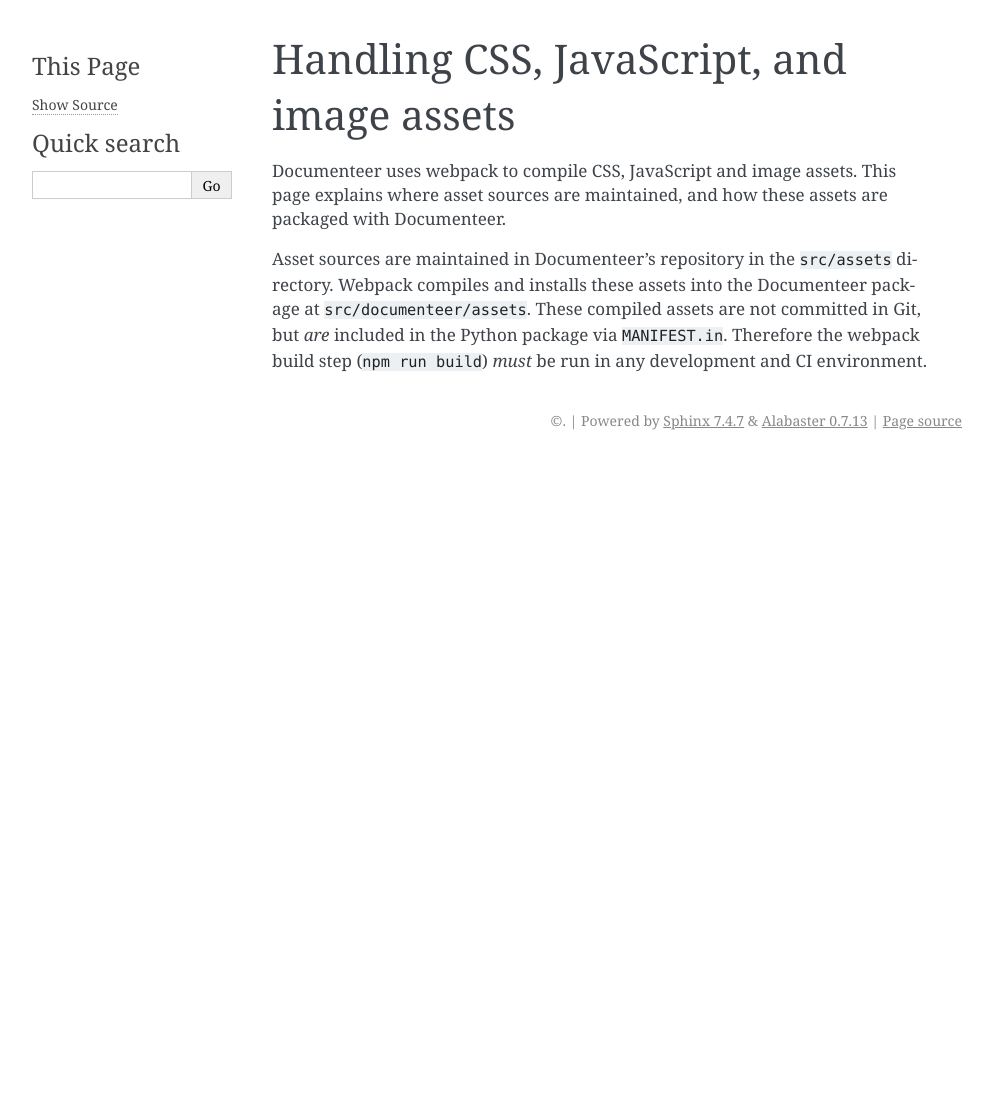
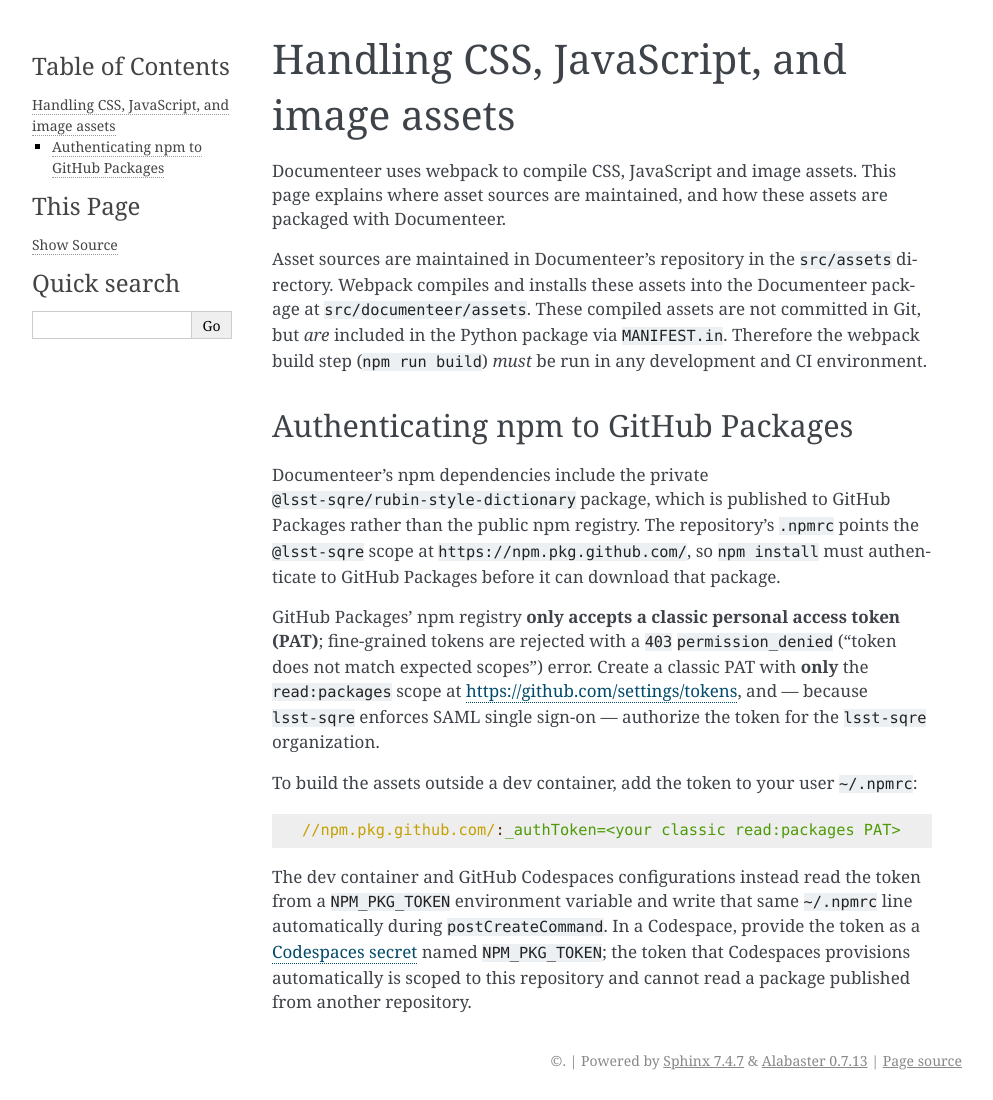
Before and after one commit to lsst-sqre/documenteer, a Sphinx documentation site: the page built from docs/dev/theme-assets.rst, in a window 1280 px wide. Shown: the whole page, without its empty margins (148-1141 px from the left). Built offline with Sphinx 7.4.7, drawn with Linux system fonts in a browser that asks for light colours; pages that are not in the unit, such as notebooks, are missing from menus; before the commit the page ends 900 px from its top, so only the background shows below that.

Commit message:
Document npm GitHub Packages auth requirement
Building the webpack assets installs the private
@lsst-sqre/rubin-style-dictionary from GitHub Packages, which requires a
classic read:packages PAT (npm.pkg.github.com rejects fine-grained tokens).
The development guide never mentioned this, so a developer running
`npm run build` outside the devcontainer hit a 403 with no guidance.

Document the requirement on the theme-assets page (with the ~/.npmrc auth
line and a Codespaces-secret note) and cross-reference it from the
environment-setup section of the development guide.

```diff
--- a/docs/dev/development.rst
+++ b/docs/dev/development.rst
@@ -30,6 +30,9 @@
    git clone https://github.com/lsst-sqre/documenteer.git
    cd documenteer
    make init
+
+A complete environment also needs the compiled web assets (see :doc:`theme-assets`).
+Because the asset build pulls the private ``@lsst-sqre/rubin-style-dictionary`` package from GitHub Packages, you must first :ref:`authenticate npm to GitHub Packages <theme-assets-github-packages>` with a classic ``read:packages`` personal access token.
 
 .. _dev-pre-commit:
 
--- a/docs/dev/theme-assets.rst
+++ b/docs/dev/theme-assets.rst
@@ -9,6 +9,28 @@
 Webpack compiles and installs these assets into the Documenteer package at ``src/documenteer/assets``.
 These compiled assets are not committed in Git, but *are* included in the Python package via ``MANIFEST.in``.
 Therefore the webpack build step (``npm run build``) *must* be run in any development and CI environment.
+
+.. _theme-assets-github-packages:
+
+Authenticating npm to GitHub Packages
+=====================================
+
+Documenteer's npm dependencies include the private ``@lsst-sqre/rubin-style-dictionary`` package, which is published to GitHub Packages rather than the public npm registry.
+The repository's ``.npmrc`` points the ``@lsst-sqre`` scope at ``https://npm.pkg.github.com/``, so ``npm install`` must authenticate to GitHub Packages before it can download that package.
+
+GitHub Packages' npm registry **only accepts a classic personal access token (PAT)**; fine-grained tokens are rejected with a ``403`` ``permission_denied`` ("token does not match expected scopes") error.
+Create a classic PAT with **only** the ``read:packages`` scope at https://github.com/settings/tokens, and — because ``lsst-sqre`` enforces SAML single sign-on — authorize the token for the ``lsst-sqre`` organization.
+
+To build the assets outside a dev container, add the token to your user ``~/.npmrc``:
+
+.. code-block:: ini
+
+   //npm.pkg.github.com/:_authToken=<your classic read:packages PAT>
+
+The dev container and GitHub Codespaces configurations instead read the token from a ``NPM_PKG_TOKEN`` environment variable and write that same ``~/.npmrc`` line automatically during ``postCreateCommand``.
+In a Codespace, provide the token as a `Codespaces secret`_ named ``NPM_PKG_TOKEN``; the token that Codespaces provisions automatically is scoped to this repository and cannot read a package published from another repository.
+
+.. _Codespaces secret: https://docs.github.com/en/codespaces/managing-your-codespaces/managing-your-account-specific-secrets-for-github-codespaces
 
 .. Source assets:
 .. src/assets
```
